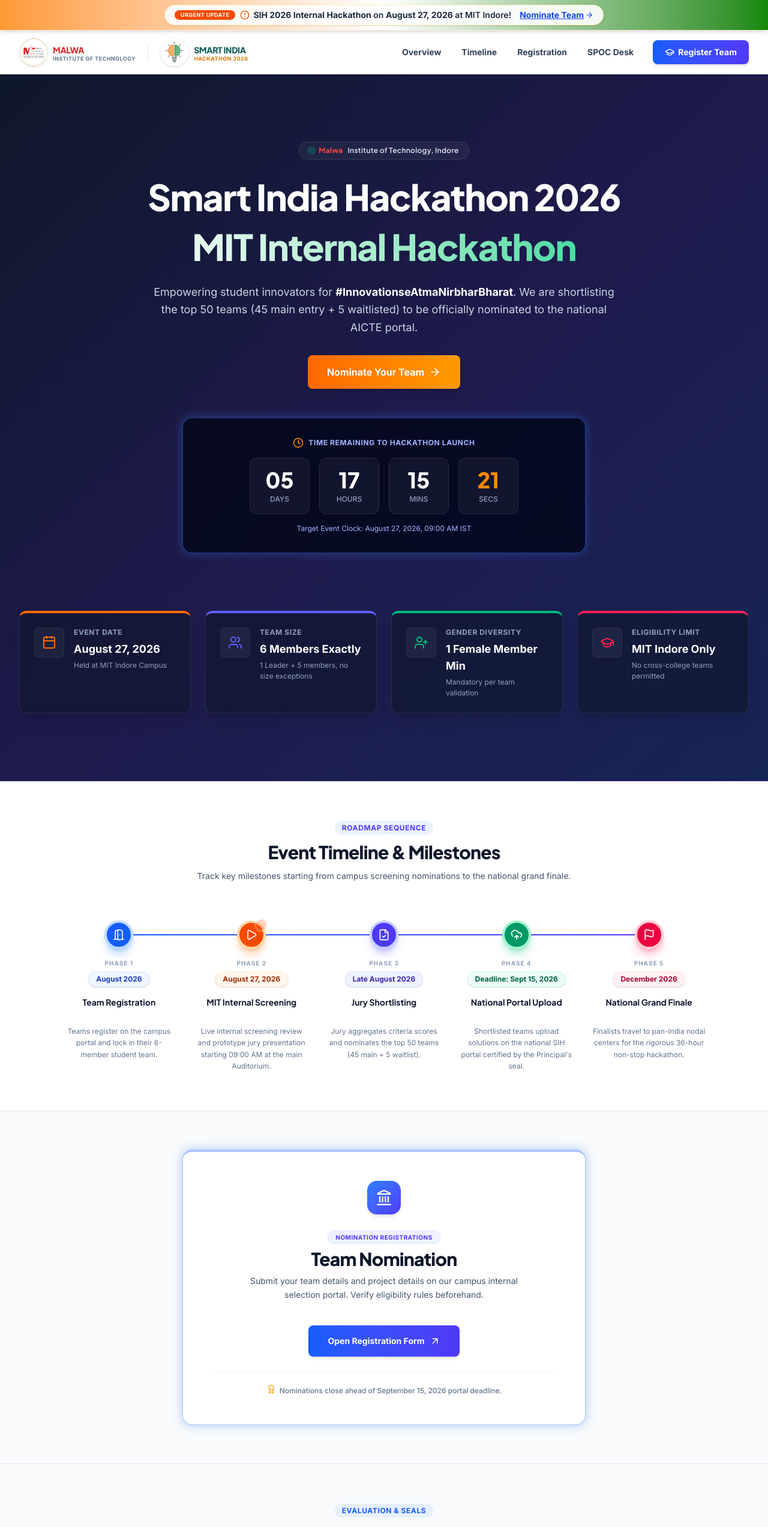
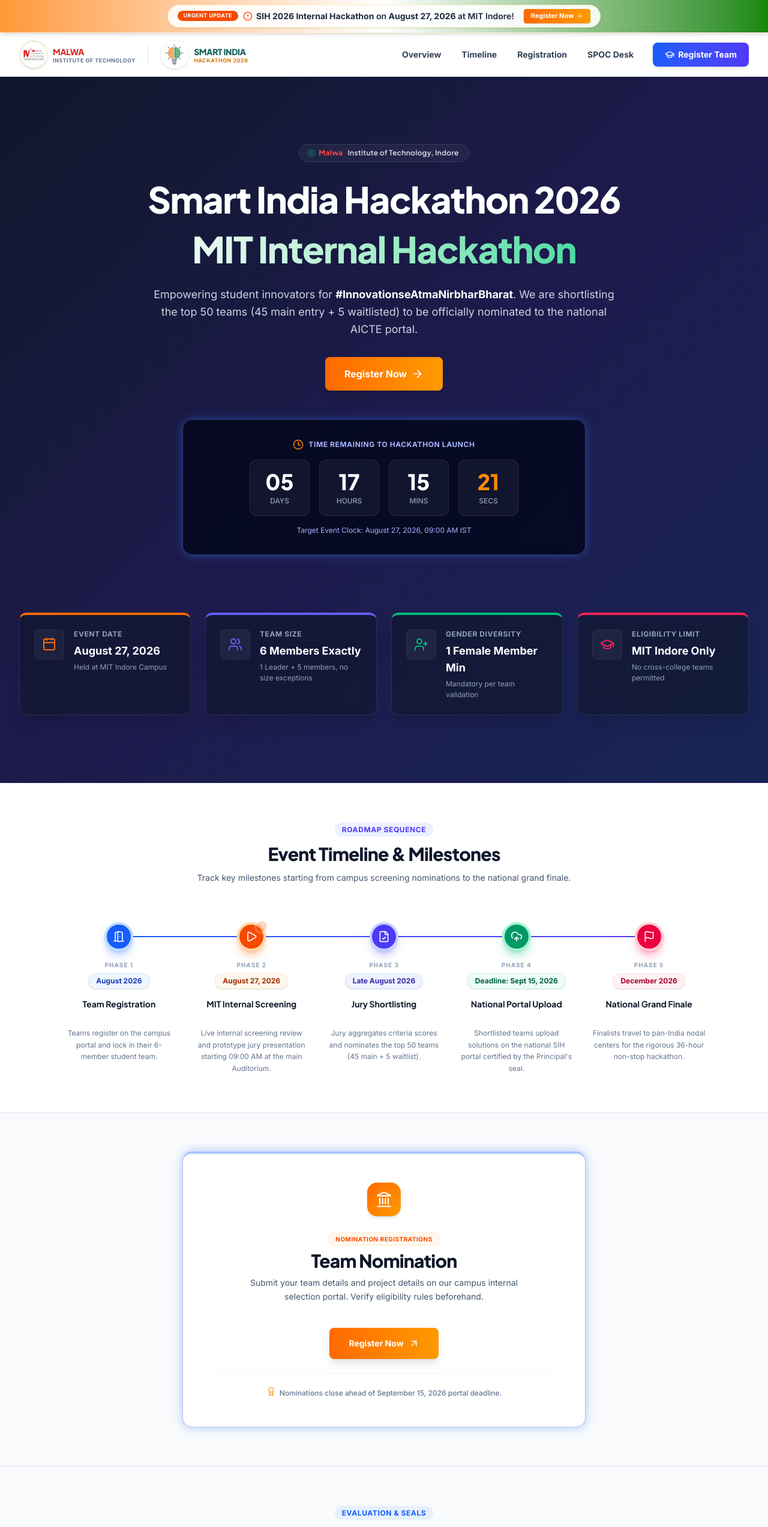
Before and after one commit to TheHarshrajThakur/2k26-SIH-INTERNAL-HACKATHON, a React (Vite) app: page / in a window 1280 px wide. Shown: the top 2545 px of the page at 60% size. Built offline with nearby package versions, Linux system fonts and the light colour scheme.

Commit message:
Update all register buttons to point to Google Form and use matching saffron gradient design

```diff
--- a/src/components/AnnouncementBar.tsx
+++ b/src/components/AnnouncementBar.tsx
@@ -15,11 +15,13 @@
           </span>
         </span>
         <a
-          href="#registration"
-          className="inline-flex items-center gap-0.5 text-blue-700 hover:text-blue-900 underline font-extrabold ml-1.5 transition-colors duration-150 group"
+          href="https://forms.gle/vXuGFZbKiDAd9iQc9"
+          target="_blank"
+          rel="noreferrer"
+          className="inline-flex items-center gap-1 px-3 py-1 bg-gradient-to-r from-orange-500 to-amber-500 hover:from-orange-600 hover:to-amber-600 text-white text-[11px] font-extrabold rounded shadow transition-all duration-300 transform hover:-translate-y-0.5 ml-2 group"
         >
-          Nominate Team
-          <ArrowRight className="w-3.5 h-3.5 group-hover:translate-x-0.5 transition-transform" />
+          Register Now
+          <ArrowRight className="w-3 h-3 group-hover:translate-x-0.5 transition-transform" />
         </a>
       </div>
     </div>
--- a/src/components/Hero.tsx
+++ b/src/components/Hero.tsx
@@ -110,10 +110,12 @@
         {/* Action Button */}
         <div className="mt-8 flex flex-col sm:flex-row items-center justify-center gap-4">
           <a
-            href="#registration"
+            href="https://forms.gle/vXuGFZbKiDAd9iQc9"
+            target="_blank"
+            rel="noreferrer"
             className="w-full sm:w-auto inline-flex items-center justify-center gap-2 px-8 py-4 bg-gradient-to-r from-orange-500 to-amber-500 hover:from-orange-600 hover:to-amber-600 text-white font-extrabold rounded-lg shadow-lg hover:shadow-orange-500/20 transition-all duration-300 transform hover:-translate-y-0.5"
           >
-            Nominate Your Team
+            Register Now
             <ArrowRight className="w-5 h-5" />
           </a>
         </div>
--- a/src/components/RegistrationForm.tsx
+++ b/src/components/RegistrationForm.tsx
@@ -2,10 +2,6 @@
 import { Landmark, ArrowUpRight, Award } from "lucide-react";
 
 export const RegistrationForm: React.FC = () => {
-  const handleOpenForm = () => {
-    alert("🔗 Directing to official SIH 2026 Internal Registration Form...\n(Placeholder: The form link will be integrated here shortly)");
-  };
-
   return (
     <section id="registration" className="py-16 bg-slate-50 border-b border-slate-200 relative overflow-hidden">
 
@@ -16,14 +12,14 @@
       <div className="max-w-4xl mx-auto px-4 sm:px-6 lg:px-8 text-center relative z-10">
 
         {/* Card Container with animated pulsing gradient glow borders */}
-        <div className="bg-white border border-slate-200/80 rounded-2xl p-8 sm:p-12 shadow-xl max-w-2xl mx-auto space-y-6 hover:shadow-2xl transition-all duration-300 transform hover:-translate-y-1 border-t-4 border-t-blue-600 animate-glow">
+        <div className="bg-white border border-slate-200/80 rounded-2xl p-8 sm:p-12 shadow-xl max-w-2xl mx-auto space-y-6 hover:shadow-2xl transition-all duration-300 transform hover:-translate-y-1 border-t-4 border-t-orange-500 animate-glow">
 
-          <div className="w-14 h-14 bg-gradient-to-br from-blue-500 to-indigo-600 text-white rounded-2xl flex items-center justify-center mx-auto shadow-md transform hover:rotate-6 transition-transform">
+          <div className="w-14 h-14 bg-gradient-to-br from-orange-500 to-amber-500 text-white rounded-2xl flex items-center justify-center mx-auto shadow-md transform hover:rotate-6 transition-transform">
             <Landmark className="w-7 h-7" />
           </div>
 
           <div className="space-y-2">
-            <span className="text-[10px] font-extrabold text-indigo-600 bg-indigo-50 border border-indigo-100 px-3 py-1 rounded-full uppercase tracking-wider">
+            <span className="text-[10px] font-extrabold text-orange-600 bg-orange-50 border border-orange-100 px-3 py-1 rounded-full uppercase tracking-wider">
               Nomination Registrations
             </span>
             <h2 className="font-display font-extrabold text-2xl sm:text-3xl text-slate-900 tracking-tight mt-2">
@@ -35,13 +31,15 @@
           </div>
 
           <div className="pt-4">
-            <button
-              onClick={handleOpenForm}
-              className="inline-flex items-center gap-2 px-8 py-4 bg-gradient-to-r from-blue-600 to-indigo-600 hover:from-blue-700 hover:to-indigo-700 text-white font-extrabold rounded-lg shadow-md hover:shadow-indigo-500/35 transition-all duration-300 transform hover:-translate-y-0.5 text-sm cursor-pointer"
+            <a
+              href="https://forms.gle/vXuGFZbKiDAd9iQc9"
+              target="_blank"
+              rel="noreferrer"
+              className="w-full sm:w-auto inline-flex items-center justify-center gap-2 px-8 py-4 bg-gradient-to-r from-orange-500 to-amber-500 hover:from-orange-600 hover:to-amber-600 text-white font-extrabold rounded-lg shadow-lg hover:shadow-orange-500/20 transition-all duration-300 transform hover:-translate-y-0.5 text-sm cursor-pointer"
             >
-              Open Registration Form
+              Register Now
               <ArrowUpRight className="w-4.5 h-4.5" />
-            </button>
+            </a>
           </div>
 
           <div className="border-t border-slate-100 pt-6 flex items-center justify-center gap-1.5 text-xs text-slate-500 font-medium">
```
